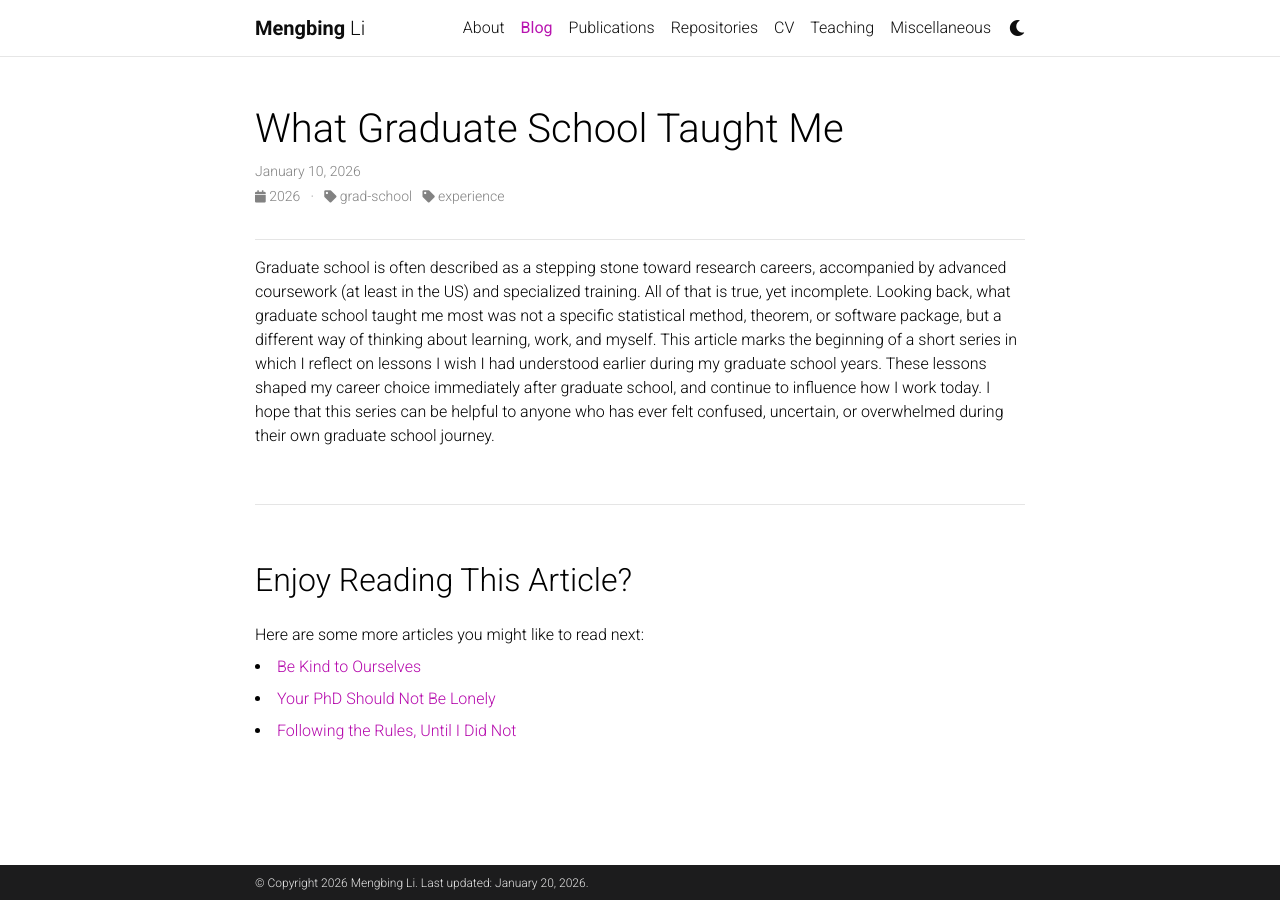
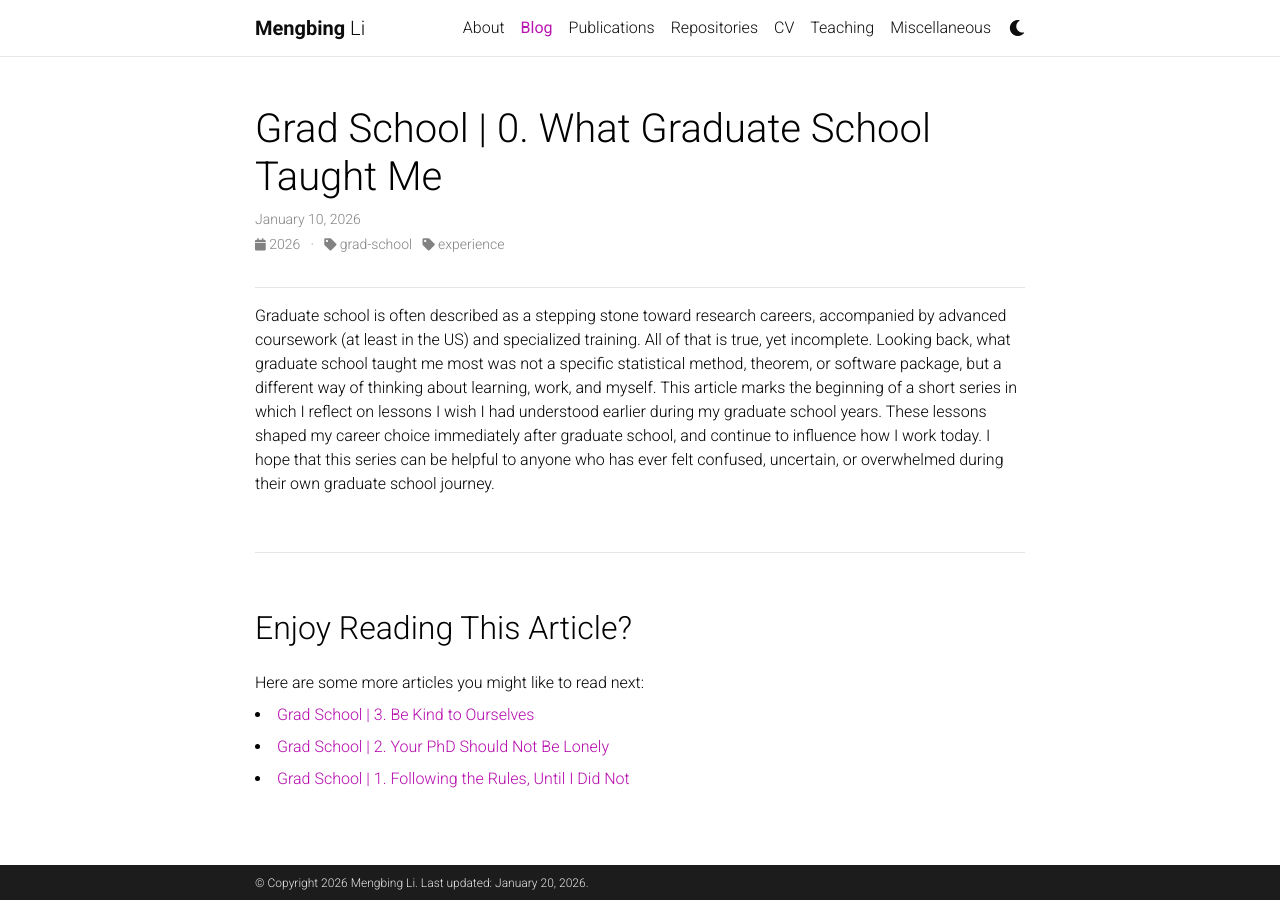
Before and after one commit to limengbinggz/limengbinggz.github.io, a Jekyll site: the page built from _posts/2026-01-10-graduate_school_start.md, in a window 1280 px wide. Built offline with Jekyll 4.4.1, drawn with Linux system fonts in a browser that asks for light colours; comment, search, counter and statistics services are not loaded; a style sheet for code colours, icons or effects is not loaded; the table of contents is made by our own code.

Commit message:
Updated title numbering

```diff
--- a/_posts/2026-01-10-graduate_school_start.md
+++ b/_posts/2026-01-10-graduate_school_start.md
@@ -1,6 +1,6 @@
 ---
 layout: post
-title: What Graduate School Taught Me
+title: Grad School | 0. What Graduate School Taught Me
 date: 2026-01-10 11:39:00-0500
 description:
 categories: grad-school experience
--- a/_posts/2026-01-11-break-the-rules.md
+++ b/_posts/2026-01-11-break-the-rules.md
@@ -1,6 +1,6 @@
 ---
 layout: post
-title: Following the Rules, Until I Did Not
+title: Grad School | 1. Following the Rules, Until I Did Not
 date: 2026-01-11 11:39:00-0500
 description:
 categories: grad-school experience
--- a/_posts/2026-01-16-find-peers.md
+++ b/_posts/2026-01-16-find-peers.md
@@ -1,6 +1,6 @@
 ---
 layout: post
-title: Your PhD Should Not Be Lonely
+title: Grad School | 2. Your PhD Should Not Be Lonely
 date: 2026-01-16 00:30:00-0500
 description:
 categories: grad-school experience
--- a/_posts/2026-01-19-be-nice-to-ourselves.md
+++ b/_posts/2026-01-19-be-nice-to-ourselves.md
@@ -1,6 +1,6 @@
 ---
 layout: post
-title: Be Kind to Ourselves
+title: Grad School | 3. Be Kind to Ourselves
 date: 2026-01-19 00:01:00-0500
 description:
 categories: grad-school experience
```
